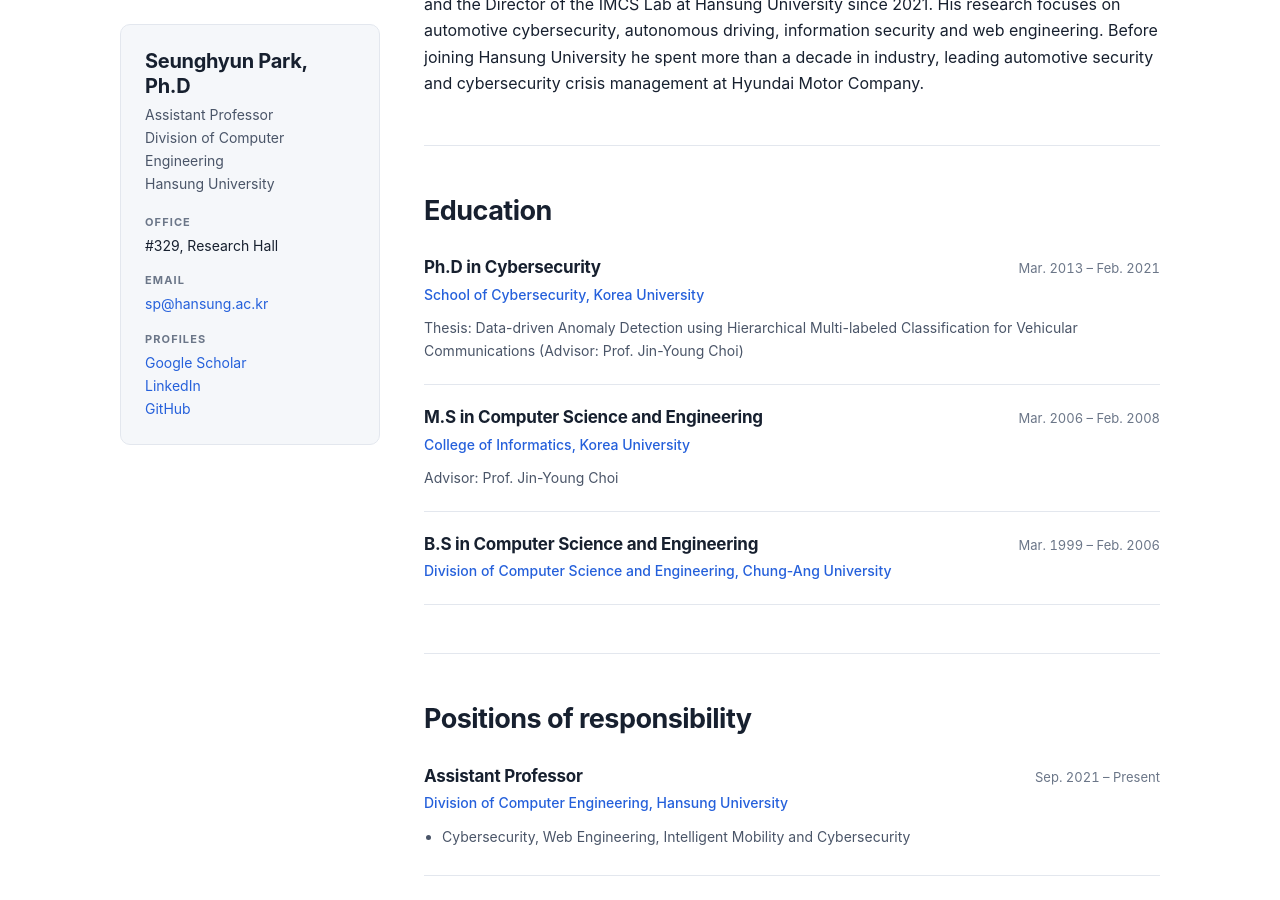
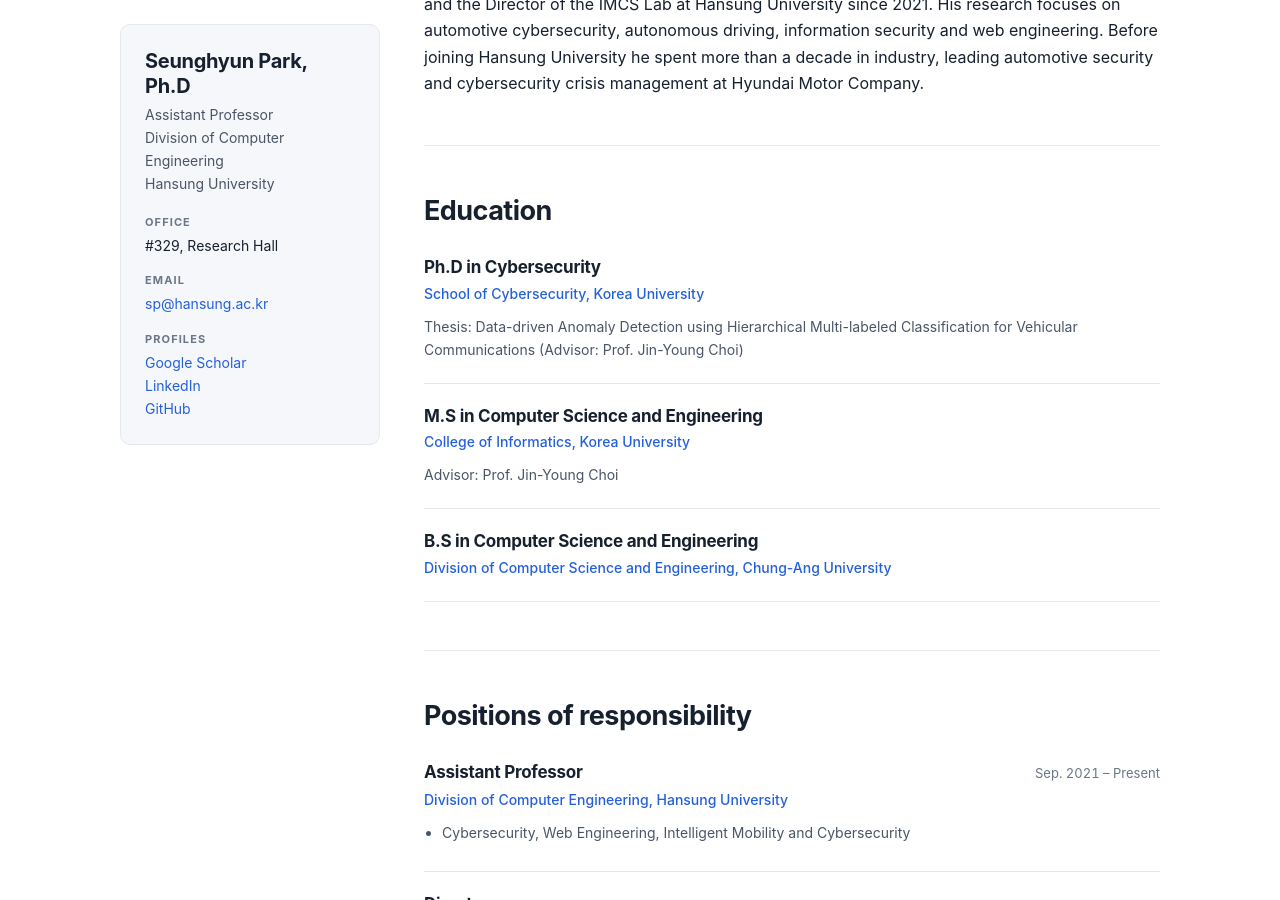
Before and after one commit to imcslab/imcslab.github.io, a Jekyll site: the page built from members/professor.html, in a window 1280 px wide and 900 px high, scrolled down 411 px. Built offline with Jekyll 4.4.1, drawn with Linux system fonts in a browser that asks for light colours.

Commit message:
Professor: drop the dates from the Education entries
Co-Authored-By: Claude Opus 4.8 (1M context) <noreply@anthropic.com>

```diff
--- a/members/professor.html
+++ b/members/professor.html
@@ -40,7 +40,6 @@ subtitle: Seunghyun Park, Ph.D — Director of the IMCS Lab.
     <div class="entry">
       <div class="entry__head">
         <h3 class="entry__title">Ph.D in Cybersecurity</h3>
-        <span class="entry__period">Mar. 2013 – Feb. 2021</span>
       </div>
       <p class="entry__org">School of Cybersecurity, Korea University</p>
       <p class="entry__note">
@@ -51,7 +50,6 @@ subtitle: Seunghyun Park, Ph.D — Director of the IMCS Lab.
     <div class="entry">
       <div class="entry__head">
         <h3 class="entry__title">M.S in Computer Science and Engineering</h3>
-        <span class="entry__period">Mar. 2006 – Feb. 2008</span>
       </div>
       <p class="entry__org">College of Informatics, Korea University</p>
       <p class="entry__note">Advisor: Prof. Jin-Young Choi</p>
@@ -59,7 +57,6 @@ subtitle: Seunghyun Park, Ph.D — Director of the IMCS Lab.
     <div class="entry">
       <div class="entry__head">
         <h3 class="entry__title">B.S in Computer Science and Engineering</h3>
-        <span class="entry__period">Mar. 1999 – Feb. 2006</span>
       </div>
       <p class="entry__org">Division of Computer Science and Engineering, Chung-Ang University</p>
     </div>
```
